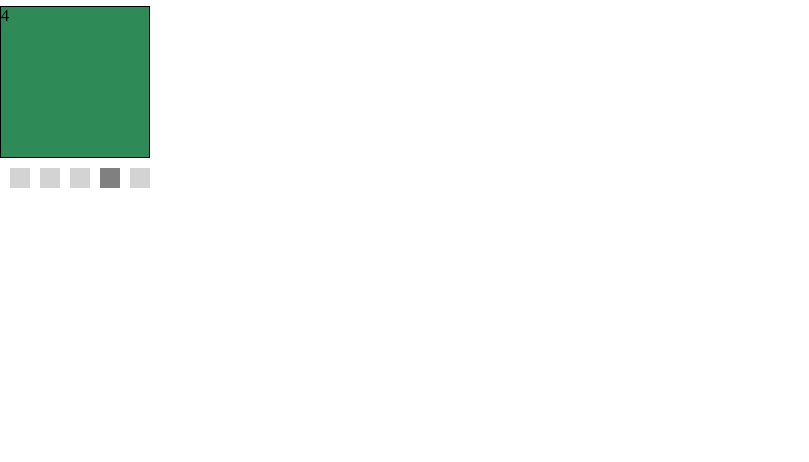
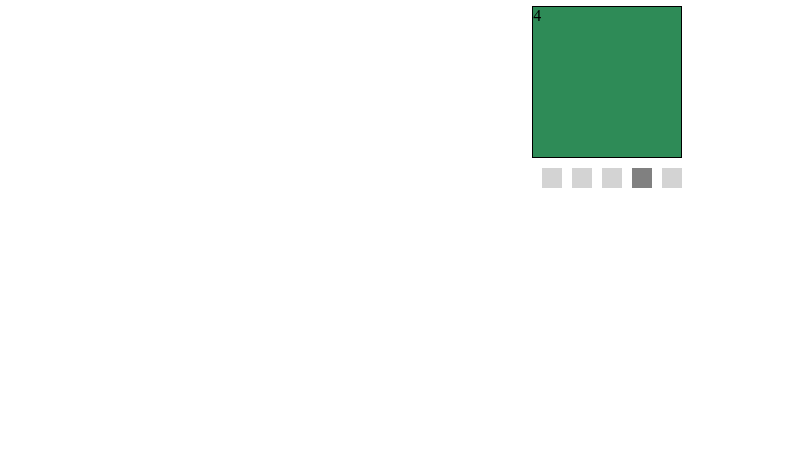
Before and after one commit to girl-on-a-string/JS_Practice-image-carousel, a website built with webpack: page src/template.html in a window 1280 px wide. Shown: the part 338-800 px from the top of the page, without its empty margins (0-809 px from the left). Built offline with nearby package versions, Linux system fonts and the light colour scheme.

Commit message:
fixed main container positioning

```diff
--- a/src/styles.scss
+++ b/src/styles.scss
@@ -9,7 +9,8 @@ body {
   height: 100vh;
   margin: 0;
   display: flex;
-  justify-content: space-between;
+  justify-content: center;
+  align-items: center;
 }
 
 //
```
